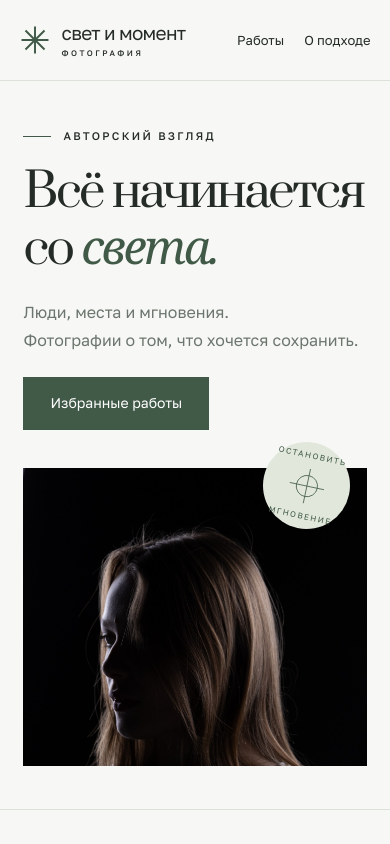
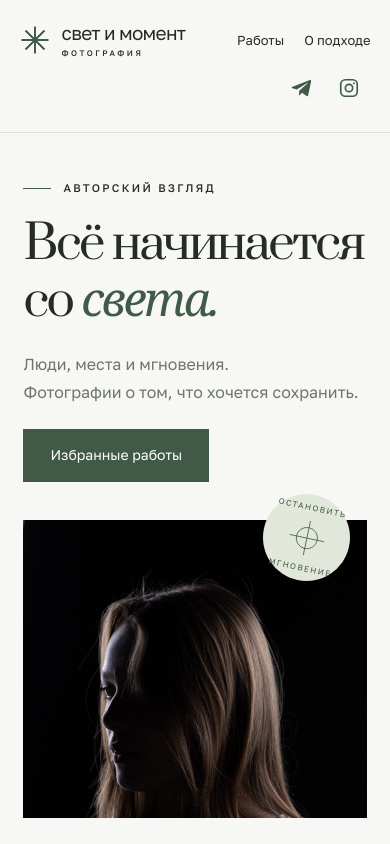
Before and after one commit to zina1t/svet-i-moment, a plain HTML site: page index.html in a window 390 px wide. Shown: the top 844 px of the page. Drawn offline with Linux system fonts and the light colour scheme.

Commit message:
Add Telegram and Instagram icons to the header

```diff
--- a/index.html
+++ b/index.html
@@ -9,6 +9,16 @@
 <link rel="icon" href="favicon.svg" type="image/svg+xml">
 <link rel="stylesheet" href="style.css">
 <script defer src="app.js?v=reportage32"></script>
+<style>
+.header-socials { display: flex; gap: 4px; }
+.header-socials a { display: grid; place-items: center; width: 44px; height: 44px; color: var(--green); border-radius: 50%; }
+.header-socials a:hover { background: #e9ede6; }
+.header-socials svg { width: 22px; height: 22px; }
+@media (max-width: 760px) {
+  .header { flex-wrap: wrap; column-gap: 12px; row-gap: 8px; }
+  .header-socials { margin-left: auto; }
+}
+</style>
 </head>
 <body>
 <a class="skip" href="#works">Перейти к фотографиям</a>
@@ -16,6 +26,10 @@
 <a class="brand" href="#" aria-label="Свет и момент — на главную"><svg viewBox="0 0 40 40" aria-hidden="true"><path d="M20 2v36M2 20h36M7.3 7.3l25.4 25.4M7.3 32.7 32.7 7.3" stroke="currentColor" stroke-width="2.6"/></svg><span>свет и момент<span class="brand-small">ФОТОГРАФИЯ</span></span></a>
 <nav aria-label="Основная навигация"><a href="#works">Работы</a><a href="#about">О подходе</a></nav>
 <a class="header-link" href="#works">Смотреть портфолио <span class="tiny-grid" aria-hidden="true">⊞</span></a>
+<div class="header-socials">
+  <a href="https://t.me/zina1t" aria-label="Telegram" title="Telegram"><svg viewBox="0 0 24 24" fill="currentColor" aria-hidden="true"><path d="M21.7 3.4 2.8 10.7c-1.3.5-1.3 1.2-.2 1.5l4.8 1.5 11-6.9c.5-.3 1-.1.6.2l-8.9 8.1-.3 4.9c.5 0 .7-.2 1-.5l2.4-2.3 4.9 3.6c.9.5 1.5.2 1.7-.8l3.2-15c.3-1.2-.5-2-1.3-1.6Z"/></svg></a>
+  <a href="https://www.instagram.com/v.griaztsov?avpt=MXd1djd1Z21iN3o4MQ%3D%3D&amp;utm_source=qr" aria-label="Instagram" title="Instagram"><svg viewBox="0 0 24 24" fill="none" stroke="currentColor" stroke-width="1.8" aria-hidden="true"><rect x="3" y="3" width="18" height="18" rx="5"/><circle cx="12" cy="12" r="4"/><circle cx="17.4" cy="6.8" r="1" fill="currentColor" stroke="none"/></svg></a>
+</div>
 </header>
 <main>
 <section class="hero" aria-labelledby="hero-title">
```
